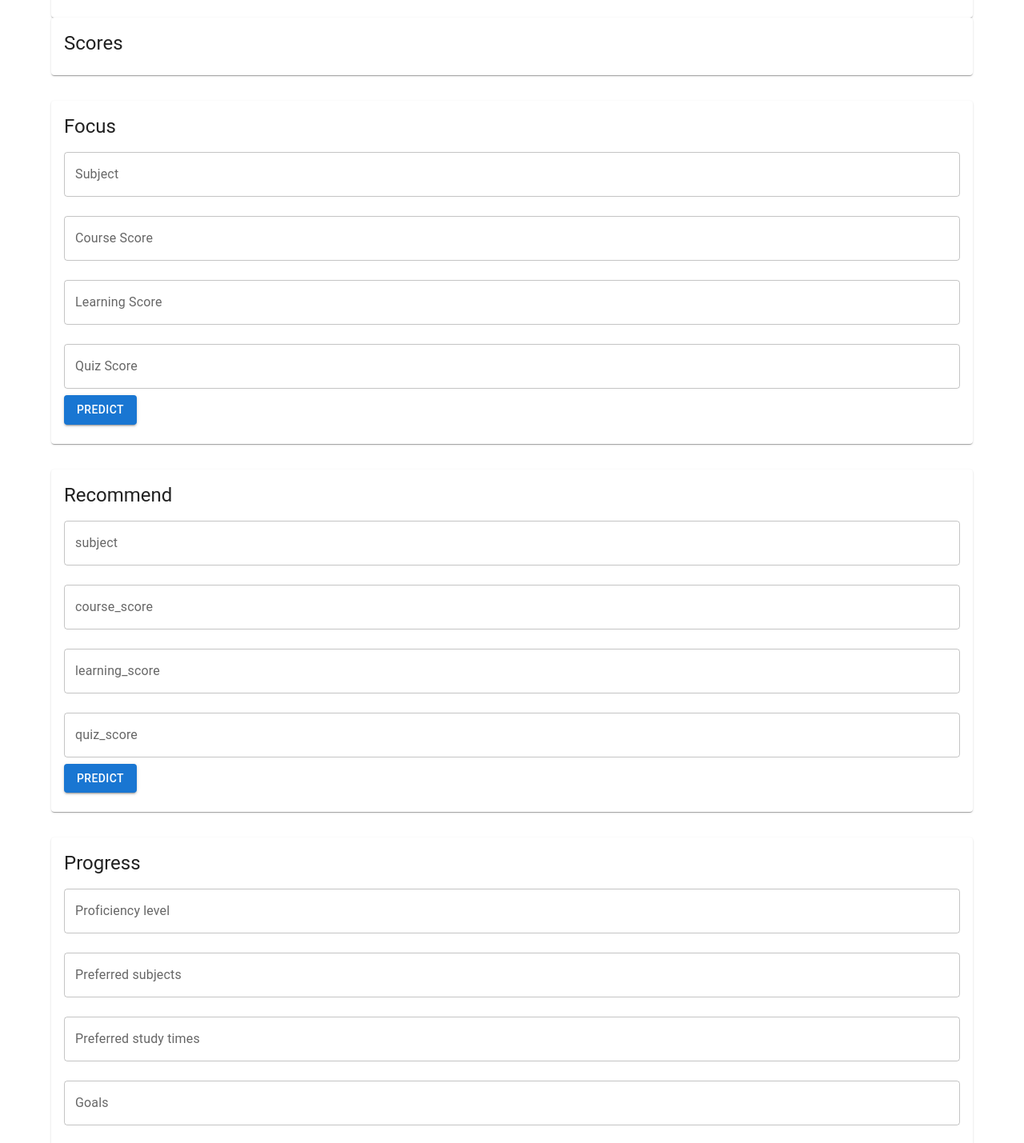
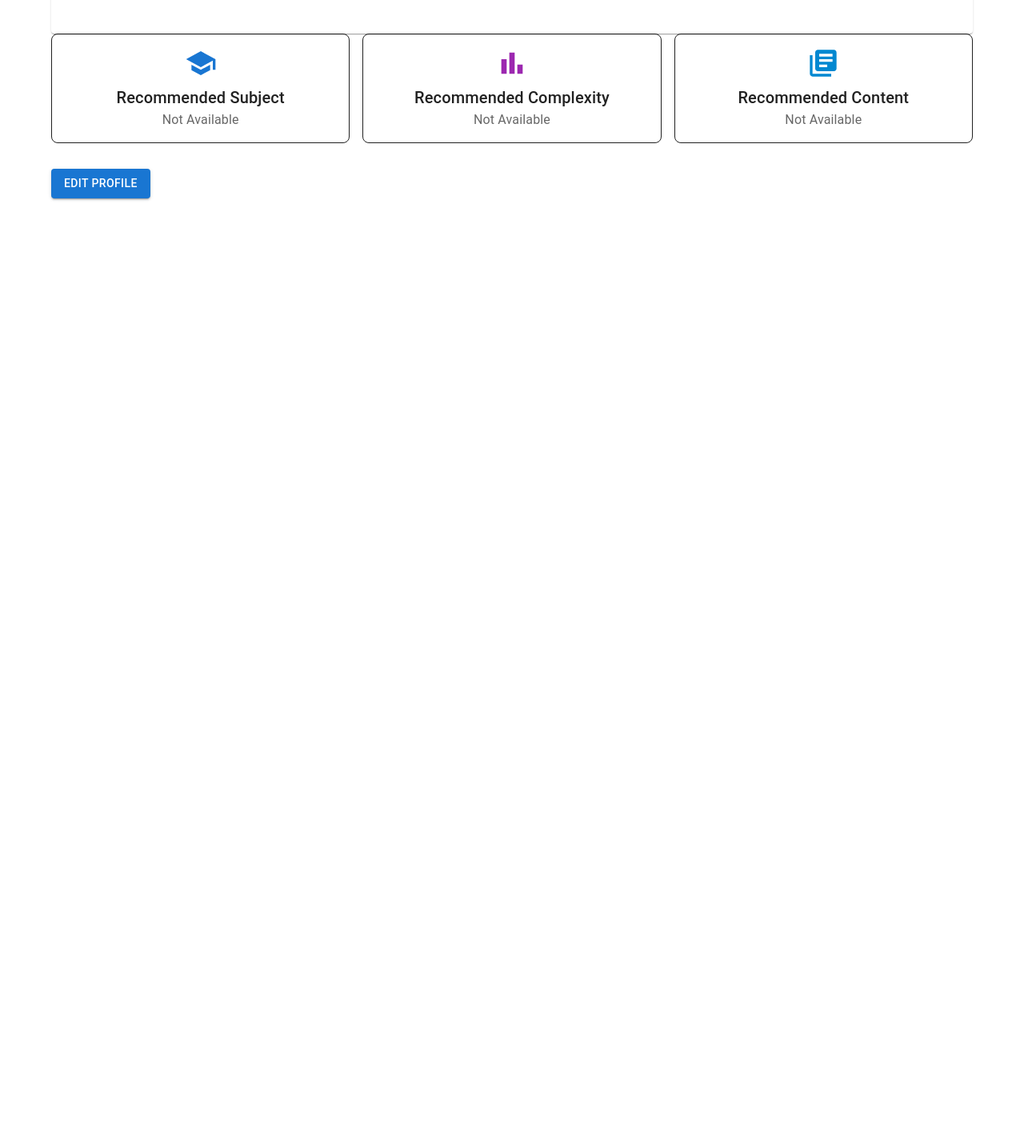
Before and after one commit to kishan20-00/EduQuest, a React (Create React App) app in the folder frontend/: page /profile in a window 1280 px wide. Shown: the part 460-1889 px from the top of the page at 80% size. After the commit the page ends 800 px from the top, so only its background shows below. Built offline with nearby package versions, Linux system fonts and the light colour scheme.

Commit message:
Integration of 4 models

```diff
--- a/frontend/package.json
+++ b/frontend/package.json
@@ -5,7 +5,7 @@
   "dependencies": {
     "@emotion/react": "^11.11.4",
     "@emotion/styled": "^11.11.5",
-    "@mui/icons-material": "^5.16.1",
+    "@mui/icons-material": "^5.16.7",
     "@mui/material": "^5.16.1",
     "@mui/styled-engine": "^5.16.1",
     "@testing-library/jest-dom": "^5.17.0",
--- a/frontend/src/components/Navbar.js
+++ b/frontend/src/components/Navbar.js
@@ -3,7 +3,6 @@ import { AppBar, Toolbar, Typography, Switch, Box, IconButton, Menu, MenuItem, B
 import { Link as RouterLink } from 'react-router-dom';
 import AccountCircle from '@mui/icons-material/AccountCircle';
 import AuthContext from '../contexts/AuthContext';
-import logo from '../images/Logo.png'; // Adjust the path to your logo
 
 const NavBar = ({ darkMode, setDarkMode }) => {
   const { user, logout } = useContext(AuthContext);
@@ -37,7 +36,7 @@ const NavBar = ({ darkMode, setDarkMode }) => {
             About
           </Typography>
           <Typography variant="body1" component={RouterLink} to="/course" sx={{ margin: 1, textDecoration: 'none', color: 'inherit' }}>
-            Courses
+            Recommended For You
           </Typography>
           <Typography variant="body1" component={RouterLink} to="/contact" sx={{ margin: 1, textDecoration: 'none', color: 'inherit' }}>
             Contact
--- a/frontend/src/components/Profile.js
+++ b/frontend/src/components/Profile.js
@@ -2,6 +2,7 @@ import React, { useState, useEffect } from 'react';
 import { Box, Typography, Container, Grid, Card, CardContent, Avatar, TextField, Button, Select, MenuItem } from '@mui/material';
 import axios from 'axios';
 import GaugeChart from 'react-gauge-chart';
+import { School, BarChart, LibraryBooks } from '@mui/icons-material'; // Icons for recommendation sections
 
 const ProfilePage = () => {
   const [userDetails, setUserDetails] = useState({
@@ -22,41 +23,23 @@ const ProfilePage = () => {
   });
 
   const [isEditing, setIsEditing] = useState(false);
-
-  // State for prediction inputs and results(Kavindu)
-  const [predictionInputs, setPredictionInputs] = useState({
-    "Proficiency level": '',
-    "Preferred subjects": '',
-    "Preferred study times": '',
-    "Goals": '',
-    "Curriculum structure": '',
-    "Available content": '',
-    "External factors": '',
-    'Time spent on different types of content': '',
-    'Completion rates': '',
-    'Quiz scores': ''
-  });
-
-  //Pasindu
-  const [pathwayInputs, setPathwayInputs] = useState({
-    "Subject": '',
-    "Course Score": '',
-    "Learning Score": '',
-    "Quiz Score": ''
-  });
-
-  //Sachitha
-  const [recommendInputs, setRecommendInputs] = useState({
-    'subject': '',
-    'course_score': '',
-    'learning_score': '',
-    'quiz_score': ''
-  });
-
-  const [predictionResult, setPredictionResult] = useState('');
-  const [predictionComplexity, setPredictionComplexity] = useState('');
-  const [predictionLearningContent, setPredictionLearningContent] = useState('');
-  const [predictionRecommendation, setPredictionRecommendation] = useState('');
+  const [courseScore, setCourseScore] = useState(0);
+  const [quizScore, setQuizScore] = useState(0);
+  const [learningScore, setLearningScore] = useState(0);
+  const [interestedSubject, setInterestedSubject] = useState("");
+  const [recommendedSub, setRecommendedSub] = useState("");
+  const [recommendedComplex, setRecommendedComplex] = useState("");
+  const [recommendedContent, setRecommendedContent] = useState("");
+  const [preferredStudyTime, setPreferredStudyTime] = useState("");
+  const [goal, setGoal] = useState("");
+  const [curriculumStructure, setCurriculumStructure] = useState("");
+  const [externalFactor, setExternalFactor] = useState("");
+  const [timeSpentOnContent, setTimeSpentOnContent] = useState("");
+  const [proficiencyLevel, setProficiencyLevel] = useState("");
+  const [preferredSubject, setPreferredSubject] = useState("");
+  const [availableContent, setAvailableContent] = useState("");
+  const [completeRates, setCompletionRates] = useState("");
+  const [learningStyle, setLearningStyle] = useState("");
 
   useEffect(() => {
     const fetchUserDetails = async () => {
@@ -65,6 +48,24 @@ const ProfilePage = () => {
         if (storedUser) {
           const response = await axios.get(`https://edu-quest-hfoq.vercel.app/api/auth/user/${storedUser._id}`);
           setUserDetails(response.data);
+          const userData = response.data;
+
+          setCourseScore(userData.courseScore);
+          setQuizScore(userData.quizScore);
+          setLearningScore(userData.learningScore);
+          setInterestedSubject(userData.interestedSubject);
+          setPreferredStudyTime(userData.preferredStudyTime);
+          setGoal(userData.goal);
+          setCurriculumStructure(userData.curriculumStructure);
+          setExternalFactor(userData.externalFactor);
+          setTimeSpentOnContent(userData.timeSpentOnContent);
+          setPreferredSubject(userData.interestedSubject);
+          setCompletionRates(userData.learningScore);
+
+          // Fetch recommendations in sequence
+          await handlePathwayInput(userData.courseScore, userData.quizScore, userData.learningScore, userData.interestedSubject);
+          await handleRecommendInput(userData.courseScore, userData.quizScore, userData.learningScore, userData.interestedSubject);
+          await handleLearningInput(userData.quizScore, userData.preferredStudyTime, userData.goal, userData.curriculumStructure, userData.externalFactor, userData.timeSpentOnContent, userData.recommendedComplex, userData.interestedSubject, userData.recommendedContent, userData.learningScore);
         }
       } catch (error) {
         console.error('Error fetching user details:', error.response?.data || error.message);
@@ -74,7 +75,6 @@ const ProfilePage = () => {
     fetchUserDetails();
   }, []);
 
-  // Function to update user details
   const updateUserDetails = async (userDetails) => {
     try {
       const response = await axios.put(`https://edu-quest-hfoq.vercel.app/api/auth/update/${userDetails._id}`, userDetails);
@@ -86,7 +86,6 @@ const ProfilePage = () => {
     }
   };
 
-  // Handle form submission
   const handleUpdate = async () => {
     try {
       await updateUserDetails(userDetails);
@@ -102,85 +101,76 @@ const ProfilePage = () => {
     setUserDetails({ ...userDetails, [e.target.name]: e.target.value });
   };
 
-  // Kavindu
-  const handlePredictionChange = (e) => {
-    const { name, value } = e.target;
+  //Kavindu
+  const handleLearningInput = async (quizScore, preferredStudyTime, goal, curriculumStructure, externalFactor, timeSpentOnContent, proficiencyLevel, preferredSubject, availableContent, completeRates) => {
+    try {
+      const response = await axios.post("http://127.0.0.1:5002/predict", {
+        quizScore,
+        preferredStudyTime,
+        goal,
+        curriculumStructure,
+        externalFactor,
+        timeSpentOnContent,
+        proficiencyLevel,
+        preferredSubject,
+        availableContent,
+        completeRates
+      });
 
-    // Convert specific fields to numbers
-    if (
-      name === 'Time spent on different types of content' ||
-      name === 'Completion rates' ||
-      name === 'Quiz scores'
-    ) {
-      setPredictionInputs({ ...predictionInputs, [name]: Number(value) });
-    } else {
-      setPredictionInputs({ ...predictionInputs, [name]: value });
+      const learningStyle = response.data.predicted_class;
+
+      setLearningStyle(learningStyle);
+      await axios.put(`https://edu-quest-hfoq.vercel.app/api/auth/update/${userDetails._id}`, {
+        learningStyle: learningStyle
+      });
+    } catch (error) {
+      console.error("Error fetching recommendation:", error);
     }
   };
 
-  // Pasindu
-  const handlePathwayChange = (e) => {
-    const { name, value } = e.target;
+  //Pasindu
+  const handlePathwayInput = async (courseScore, quizScore, learningScore, interestedSubject) => {
+    try {
+      const response = await axios.post("http://127.0.0.1:5001/predict", {
+        courseScore,
+        quizScore,
+        learningScore,
+        interestedSubject
+      });
 
-    // Convert specific fields to numbers
-    if (
-      name === 'Course Score' ||
-      name === 'Learning Score' ||
-      name === 'Quiz Score'
-    ) {
-      setPathwayInputs({ ...pathwayInputs, [name]: Number(value) });
-    } else {
-      setPathwayInputs({ ...pathwayInputs, [name]: value });
+      const recommendedComplex = response.data.Predicted_Complexity;
+      const recommendedContent = response.data.Predicted_Learning_Content;
+
+      setRecommendedComplex(recommendedComplex);
+      setRecommendedContent(recommendedContent);
+      await axios.put(`https://edu-quest-hfoq.vercel.app/api/auth/update/${userDetails._id}`, {
+        recommendedComplex: recommendedComplex,
+        recommendedContent: recommendedContent
+      });
+    } catch (error) {
+      console.error("Error fetching recommendation:", error);
     }
   };
 
-  // SachithaV
-  const handleRecommendChange = (e) => {
-    const { name, value } = e.target;
 
-    // Convert specific fields to numbers
-    if (
-      name === 'course_score' ||
-      name === 'learning_score' ||
-      name === 'quiz_score'
-    ) {
-      setRecommendInputs({ ...recommendInputs, [name]: Number(value) });
-    } else {
-      setRecommendInputs({ ...recommendInputs, [name]: value });
-    }
-  };
+  //Sachitha
+  const handleRecommendInput = async (courseScore, quizScore, learningScore, interestedSubject) => {
+    try {
+      const response = await axios.post("http://127.0.0.1:5003/predict", {
+        courseScore,
+        quizScore,
+        learningScore,
+        interestedSubject
+      });
 
-  // Handle form submission for prediction (Kavindu)
-  const handlePredictionSubmit = async (e) => {
-    e.preventDefault();
-    try {
-      const response = await axios.post('http://127.0.0.1:5002/predict', predictionInputs);
-      setPredictionResult(response.data.predicted_class);
+      const recommendedSubject = response.data.recommendation;
+
+      setRecommendedSub(recommendedSubject);
+      await axios.put(`https://edu-quest-hfoq.vercel.app/api/auth/update/${userDetails._id}`, {
+        recommendedSub: recommendedSubject
+      });
     } catch (error) {
-      console.error('Error making prediction:', error);
-    }
-  };
-
-  // Handle form submission for prediction (Pasindu)
-  const handlePathwaySubmit = async (e) => {
-    e.preventDefault();
-    try {
-      const response = await axios.post('http://127.0.0.1:5001/predict', pathwayInputs);
-      setPredictionComplexity(response.data.Predicted_Complexity);
-      setPredictionLearningContent(response.data.Predicted_Learning_Content);
-    } catch (error) {
-      console.error('Error making prediction:', error);
-    }
-  };
-
-  // Handle form submission for prediction (Sachitha)
-  const handleRecommendSubmit = async (e) => {
-    e.preventDefault();
-    try {
-      const response = await axios.post('http://127.0.0.1:5003/predict', recommendInputs);
-      setPredictionRecommendation(response.data.recommendation);
-    } catch (error) {
-      console.error('Error making prediction:', error);
+      console.error("Error fetching recommendation:", error);
     }
   };
 
@@ -210,6 +200,7 @@ const ProfilePage = () => {
                 <Typography variant="body2">Contact Number: {userDetails.contactNumber}</Typography>
                 <Typography variant="body2">Profession: {userDetails.profession}</Typography>
                 <Typography variant="body2">Interested Subject: {userDetails.interestedSubject}</Typography>
+                <Typography variant="body2">Learning Style: {userDetails.learningStyle}</Typography>
               </Grid>
             </Grid>
           </CardContent>
@@ -262,136 +253,31 @@ const ProfilePage = () => {
             </Card>
           </Grid>
         </Grid>
-        {/* User Metrics */}
-        <Grid container spacing={4}>
-          {/* Display user metrics (Scores, Focus, Performance, Progress) */}
-          <Grid item xs={12}>
-            <Card>
-              <CardContent>
-                <Typography variant="h5" component="div">
-                  Scores
-                </Typography>
-                <Typography variant="body1">
-                  {userDetails.scores}
-                </Typography>
-              </CardContent>
-            </Card>
+
+        {/* Recommendation Boxes */}
+        <Grid container spacing={2}>
+          <Grid item xs={12} md={4}>
+            <Box sx={{ border: 1, borderRadius: 2, padding: 2, textAlign: 'center' }}>
+              <School sx={{ fontSize: 40, color: 'primary.main' }} />
+              <Typography variant="h6">Recommended Subject</Typography>
+              <Typography variant="body1" color="textSecondary">{recommendedSub || 'Not Available'}</Typography>
+            </Box>
           </Grid>
-          <Grid item xs={12}>
-            <Card>
-              {/* Pasindu */}
-              <CardContent>
-                <Typography variant="h5" component="div">
-                  Focus
-                </Typography>
-                <Typography variant="body1">
-                  {userDetails.focus}
-                </Typography>
-
-                <form onSubmit={handlePathwaySubmit}>
-                  {Object.keys(pathwayInputs).map((key) => (
-                    <div key={key}>
-                      <TextField
-                        fullWidth
-                        label={key}
-                        name={key}
-                        value={pathwayInputs[key]}
-                        onChange={handlePathwayChange}
-                        margin="normal"
-                      />
-                    </div>
-                  ))}
-                  <Button variant="contained" type="submit">Predict</Button>
-                </form>
-
-                {/* Display Prediction Result */}
-                {predictionComplexity && (
-                  <Typography variant="h6" color="primary" sx={{ mt: 2 }}>
-                    Predicted Complexity: {predictionComplexity}
-                  </Typography>
-                )}
-                {predictionLearningContent && (
-                  <Typography variant="h6" color="primary" sx={{ mt: 2 }}>
-                    Predicted Learning Content: {predictionLearningContent}
-                  </Typography>
-                )}
-              </CardContent>
-            </Card>
+          <Grid item xs={12} md={4}>
+            <Box sx={{ border: 1, borderRadius: 2, padding: 2, textAlign: 'center' }}>
+              <BarChart sx={{ fontSize: 40, color: 'secondary.main' }} />
+              <Typography variant="h6">Recommended Complexity</Typography>
+              <Typography variant="body1" color="textSecondary">{recommendedComplex || 'Not Available'}</Typography>
+            </Box>
           </Grid>
-          <Grid item xs={12}>
-            <Card>
-              {/* Sachitha */}
-              <CardContent>
-                <Typography variant="h5" component="div">
-                  Recommend
-                </Typography>
-                <Typography variant="body1">
-                  {userDetails.performance}
-                </Typography>
-                <form onSubmit={handleRecommendSubmit}>
-                  {Object.keys(recommendInputs).map((key) => (
-                    <div key={key}>
-                      <TextField
-                        fullWidth
-                        label={key}
-                        name={key}
-                        value={recommendInputs[key]}
-                        onChange={handleRecommendChange}
-                        margin="normal"
-                      />
-                    </div>
-                  ))}
-                  <Button variant="contained" type="submit">Predict</Button>
-                </form>
-
-                {/* Display Prediction Result */}
-                {predictionRecommendation && (
-                  <Typography variant="h6" color="primary" sx={{ mt: 2 }}>
-                    Predicted Recommendation: {predictionRecommendation}
-                  </Typography>
-                )}
-              </CardContent>
-            </Card>
-          </Grid>
-          <Grid item xs={12}>
-            <Card>
-              {/* Kavindu */}
-              <CardContent>
-                <Typography variant="h5" component="div">
-                  Progress
-                </Typography>
-                <Typography variant="body1">
-                  {userDetails.progress}
-                </Typography>
-
-                {/* Prediction Form */}
-                <form onSubmit={handlePredictionSubmit}>
-                  {Object.keys(predictionInputs).map((key) => (
-                    <div key={key}>
-                      <TextField
-                        fullWidth
-                        label={key}
-                        name={key}
-                        value={predictionInputs[key]}
-                        onChange={handlePredictionChange}
-                        margin="normal"
-                      />
-                    </div>
-                  ))}
-                  <Button variant="contained" type="submit">Predict</Button>
-                </form>
-
-                {/* Display Prediction Result */}
-                {predictionResult && (
-                  <Typography variant="h6" color="primary" sx={{ mt: 2 }}>
-                    Predicted Class: {predictionResult}
-                  </Typography>
-                )}
-              </CardContent>
-            </Card>
+          <Grid item xs={12} md={4}>
+            <Box sx={{ border: 1, borderRadius: 2, padding: 2, textAlign: 'center' }}>
+              <LibraryBooks sx={{ fontSize: 40, color: 'info.main' }} />
+              <Typography variant="h6">Recommended Content</Typography>
+              <Typography variant="body1" color="textSecondary">{recommendedContent || 'Not Available'}</Typography>
+            </Box>
           </Grid>
         </Grid>
-
         {/* Edit and Update Profile */}
         <Box mt={4}>
           {isEditing ? (
```
Also changed, not shown: frontend/src/contexts/AuthContext.js (+47 -12 lines).
